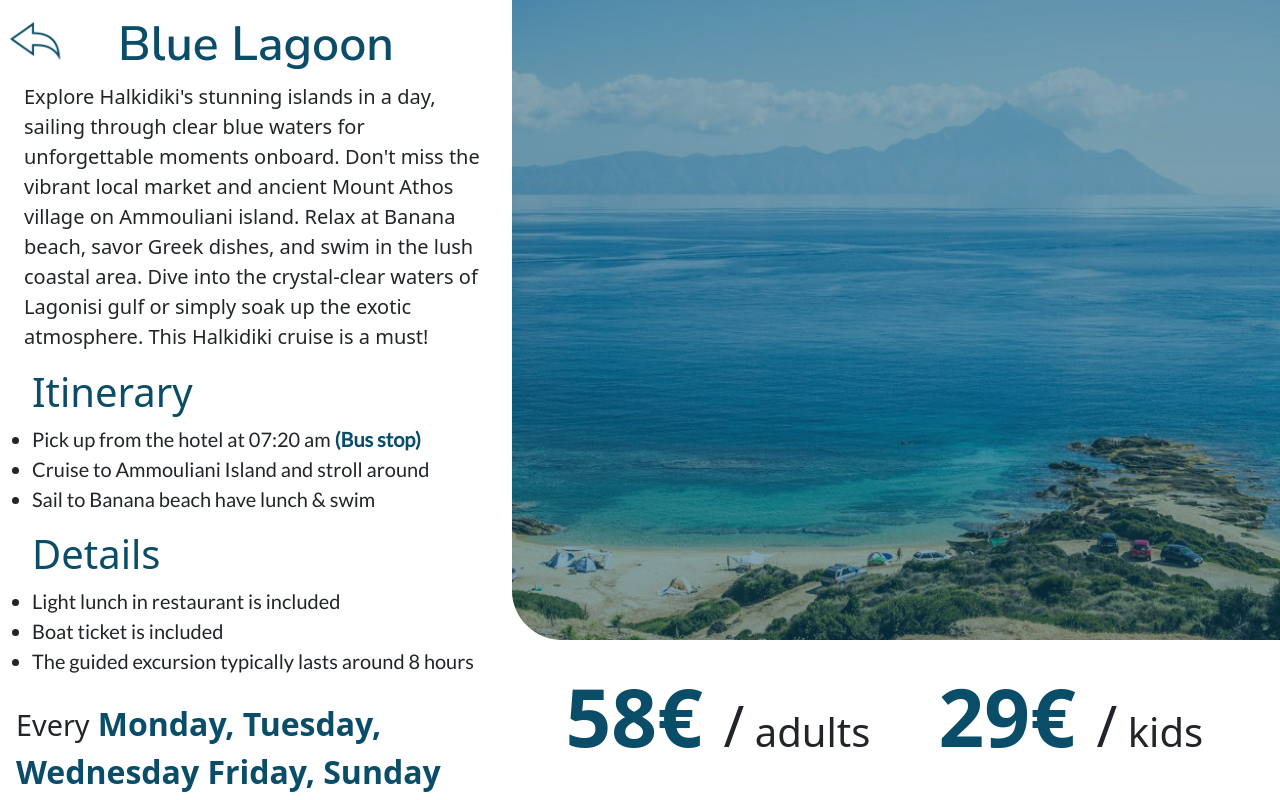
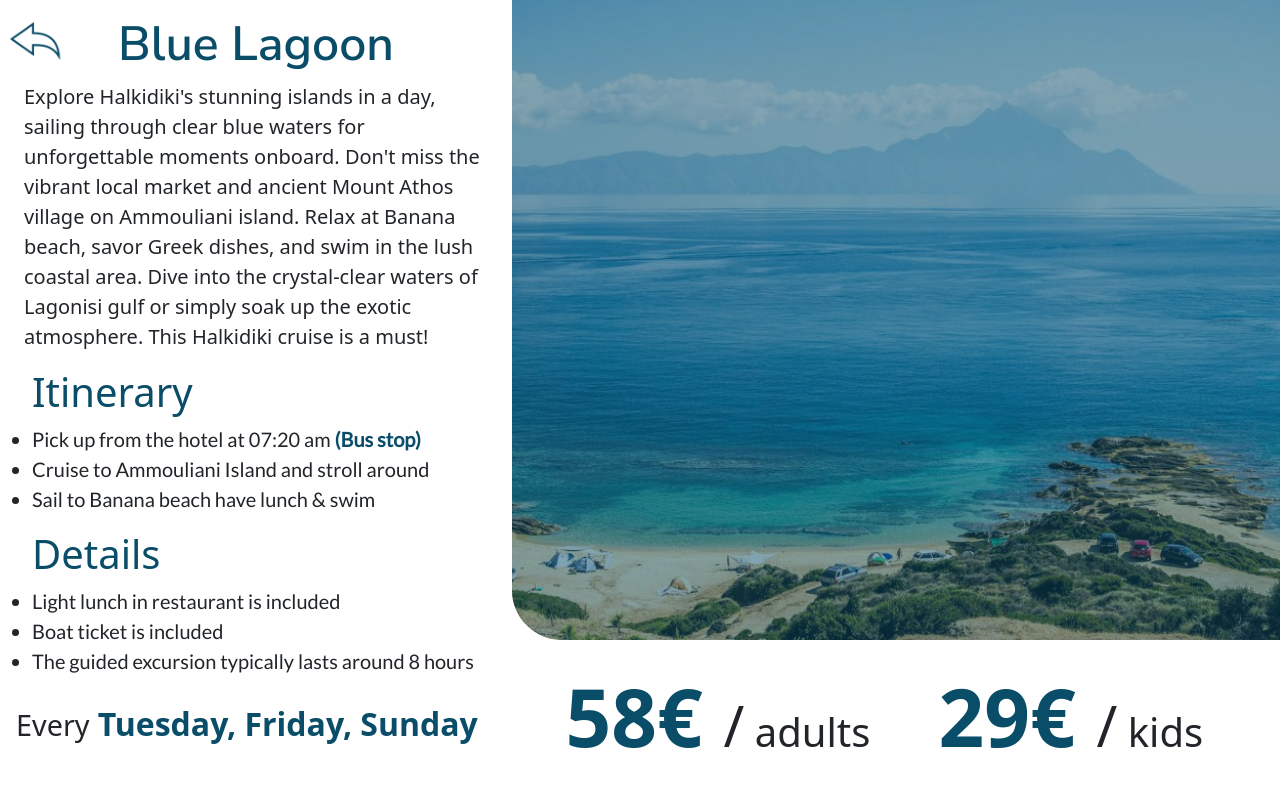
Before and after one commit to rottencarrot33/kassandra-exc, a plain HTML site: page bluelagoon.html in a window 1280 px wide. Drawn offline with nearby package versions, Linux system fonts and the light colour scheme.

Commit message:
Update bluelagoon.html

```diff
--- a/bluelagoon.html
+++ b/bluelagoon.html
@@ -41,7 +41,7 @@
                 <li>The guided excursion typically lasts around 8 hours</li>
             </ul>
 
-            <p class="days ms-3 mt-4">Every<span class="days-in fw-bold color-blue"> Monday, Tuesday, Wednesday Friday,
+            <p class="days ms-3 mt-4">Every<span class="days-in fw-bold color-blue"> Tuesday, Friday,
                     Sunday</span></p>
         </div>
 
```
